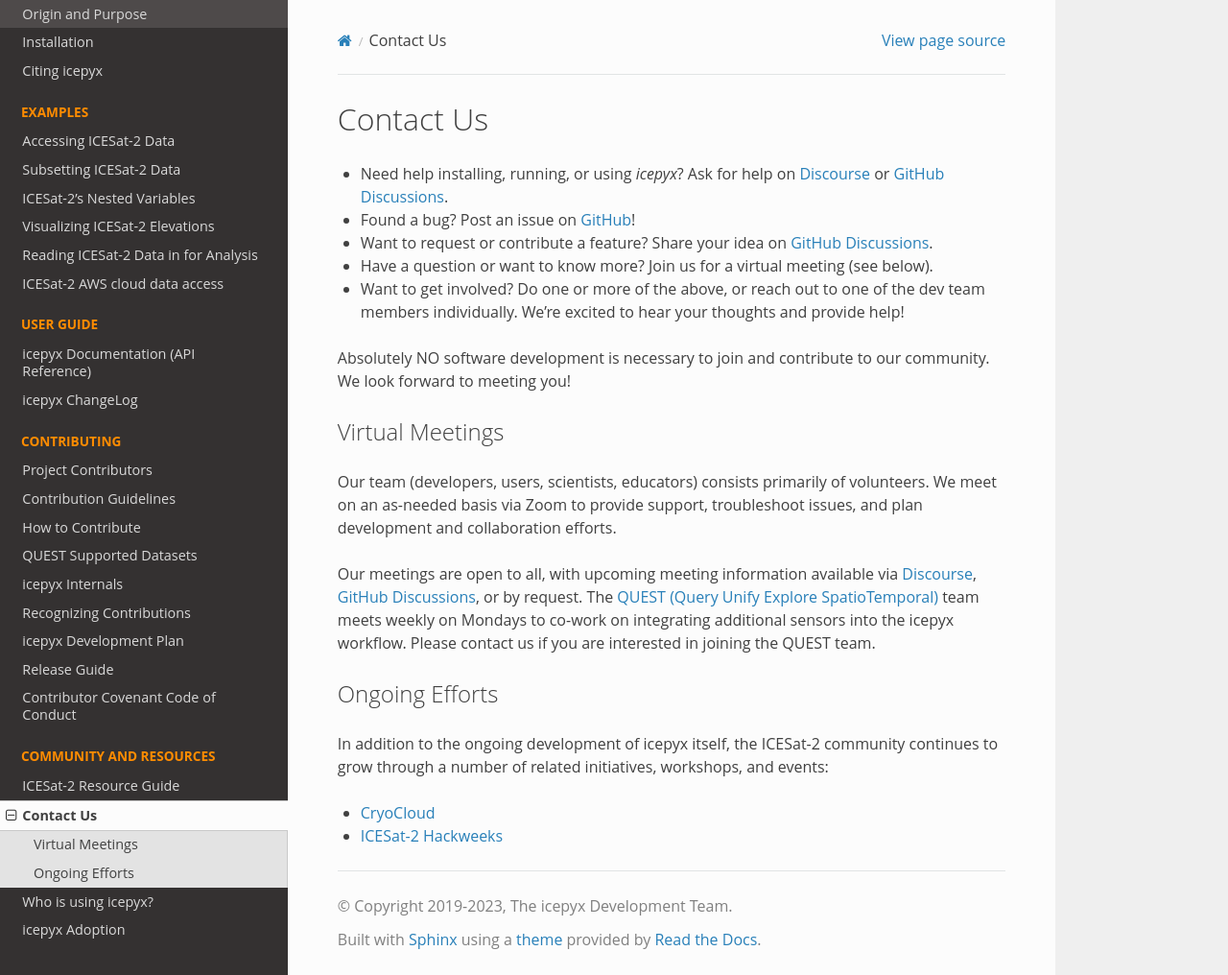
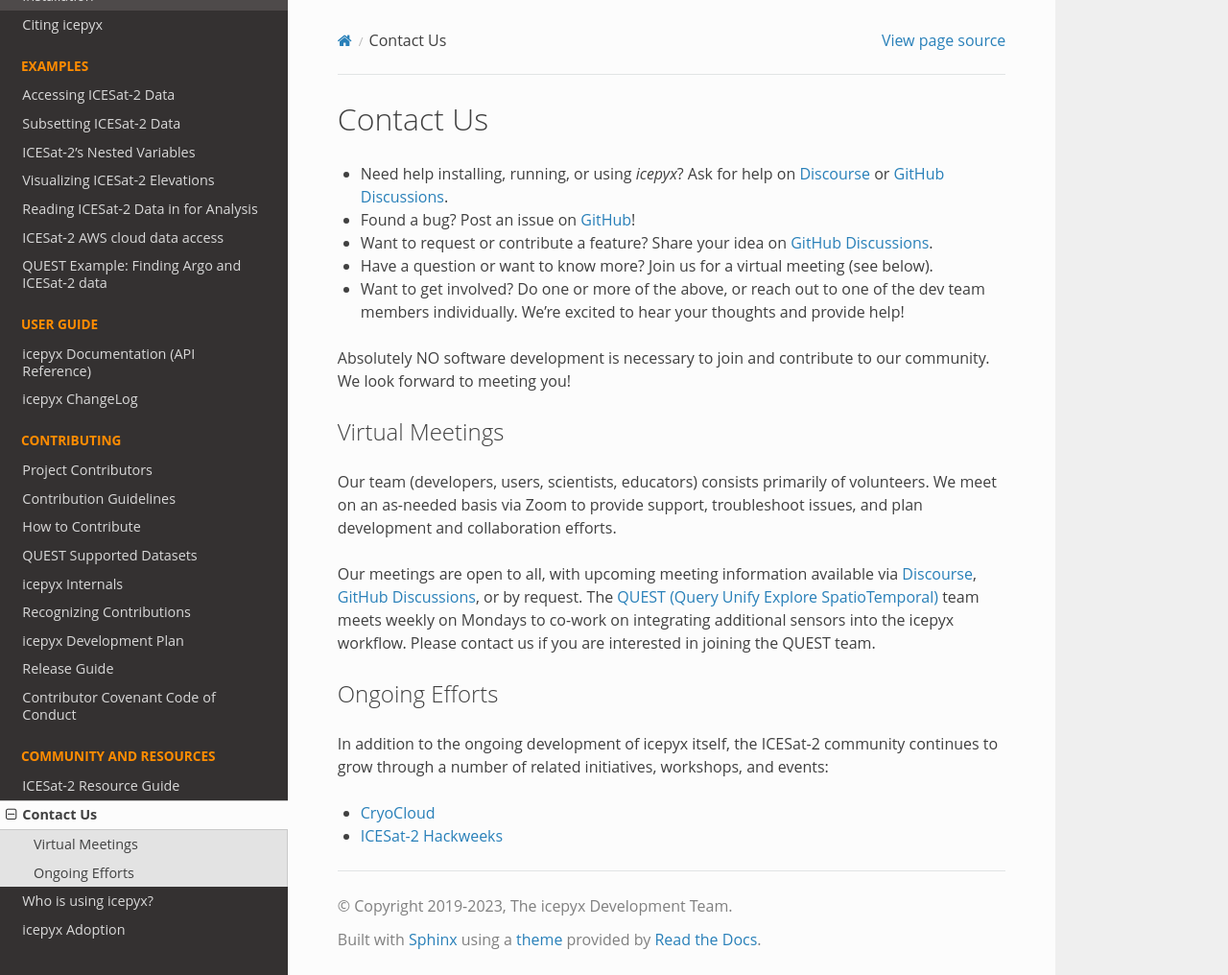
Before and after one commit to icesat2py/icepyx, a Sphinx documentation site: the page built from doc/source/community/contact.rst, in a window 1280 px wide and 1016 px high. Shown: the whole window at 96% size. Built offline with Sphinx 7.4.7 and the Read the Docs theme 2.0.0, drawn with Linux system fonts in a browser that asks for light colours; the version number could not be read and is left out.

Commit message:
Add link to Argo workbook.

```diff
--- a/doc/source/index.rst
+++ b/doc/source/index.rst
@@ -128,6 +128,7 @@
    example_notebooks/IS2_data_visualization
    example_notebooks/IS2_data_read-in
    example_notebooks/IS2_cloud_data_access
+   example_notebooks/QUEST_argo_data_access
 
 .. toctree::
    :maxdepth: 2
```
